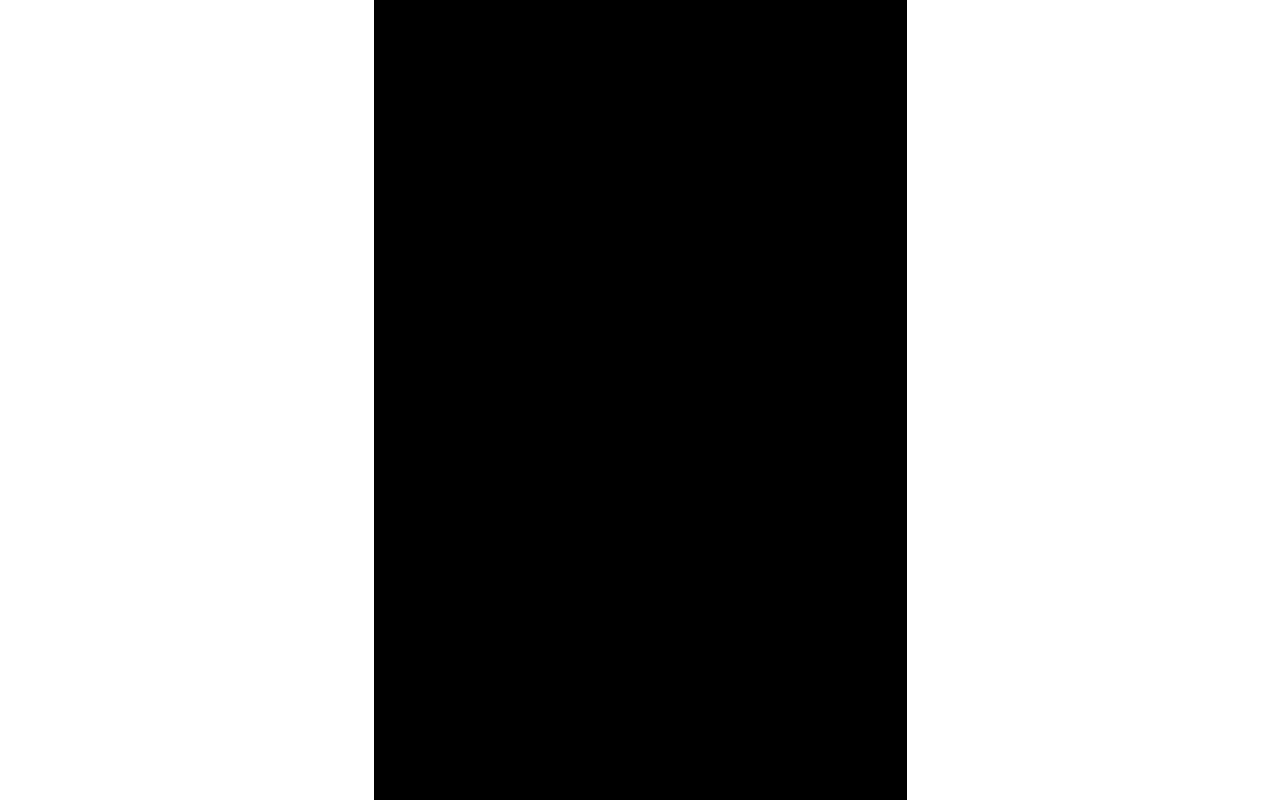
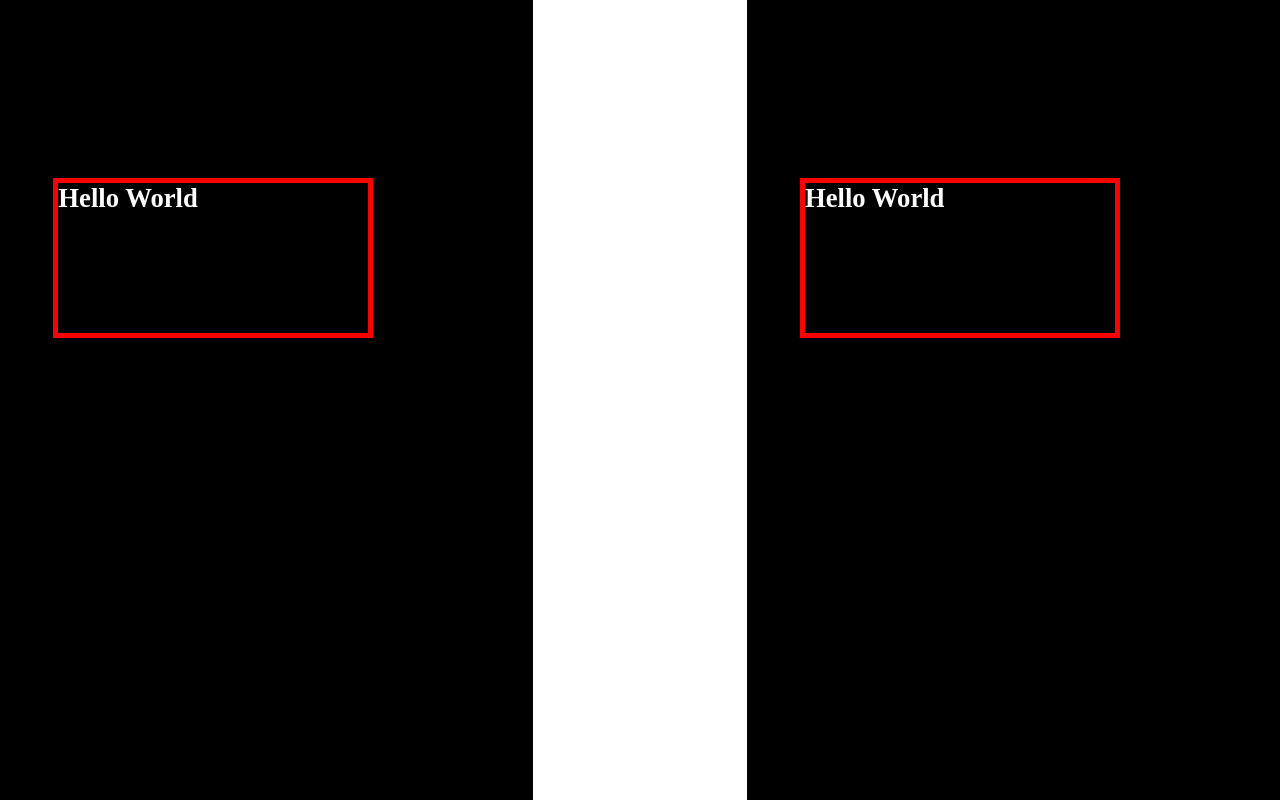
Before and after one commit to Driijko/Uniform-Responsive-Design-Test, a React (Create React App) app: page / in a window 1280 px wide. Built offline with nearby package versions, Linux system fonts and the light colour scheme.

Commit message:
Complete uniform response design

```diff
--- a/src/components/App/App.js
+++ b/src/components/App/App.js
@@ -1,12 +1,14 @@
 import './App.css';
 
 import UniformResponse from "../UniformResponse/UniformResponse";
+import Test from "../Pages/Test";
+function App() {
 
-function App() {
   return (
     <div className="App">
       <UniformResponse>
-
+        <Test />
+        <Test />
       </UniformResponse>
     </div>
   );
--- /dev/null
+++ b/src/components/Pages/Test.js
@@ -0,0 +1,27 @@
+export default function Test({width, height, children}) {
+
+    const style1 = {
+        position: "absolute",
+        boxSizing: "border-box",
+        width: `${width}px`,
+        height: `${height}px`,
+        backgroundColor: "black",
+        color: "white",
+    };
+
+    const style2 = {
+        fontSize: `${width / 20}px`,
+        position: "absolute",
+        top: "20%",
+        left: "10%",
+        width: "60%",
+        height: "20%",
+        boxSizing: "border-box",
+        border: "5px solid red",
+    }
+    return (
+        <div style={style1}>
+            <h1 style={style2}>Hello World</h1>
+        </div>
+    )
+}
--- /dev/null
+++ b/src/components/UniformResponse/ContainerGrid.js
@@ -0,0 +1,18 @@
+import styled, {css} from "styled-components";
+
+function gridDivisions(num) {
+    let result = "";
+    for (let i = 0 ; i < num ; i++) {
+        result += "1fr ";
+    }
+    return result;
+}
+
+const ContainerGrid = styled.div`${props=>css`
+    display: grid;
+    grid-template-rows: ${gridDivisions(props.rowNum)};
+    grid-template-columns: ${gridDivisions(props.colNum)};
+    gap: ${props.gap}px;
+`}`;
+
+export default ContainerGrid;
--- /dev/null
+++ b/src/components/UniformResponse/LayerContainer.js
@@ -0,0 +1,9 @@
+import styled, {css} from "styled-components";
+
+const LayerContainer = styled.div`${props => css`
+    position: relative;
+    width: ${props.width}px;
+    height: ${props.height}px;
+`}`;
+
+export default LayerContainer;
--- a/src/components/UniformResponse/UniformLayerContainer.js
+++ /dev/null
@@ -1,12 +0,0 @@
-import styled, {css} from "styled-components";
-
-const UniformLayerContainer = styled.div`${props => css`
-    box-sizing: border-box;
-    width: ${props.width}px;
-    height: ${props.height}px;
-
-    background-color: black;
-    color: white;
-`}`;
-
-export default UniformLayerContainer;
--- a/src/components/UniformResponse/UniformResponse.js
+++ b/src/components/UniformResponse/UniformResponse.js
@@ -1,84 +1,133 @@
-import {useState, useEffect} from "react";
-import styled, {css} from "styled-components";
+import React, {useState, useEffect} from "react";
 
-import UniformLayerContainer from "./UniformLayerContainer";
+import ContainerGrid from "./ContainerGrid";
+import LayerContainer from "./LayerContainer";
 
-export default function UniformResponse(props) {
+import WindowResize from "./WindowResize";
 
-    // Fundamental Aspect Ratio ///////////////////////////////////////////////
+export default function UniformResponse({children}) {
+
+    // FUNDAMENTAL SETTINGS ///////////////////////////////////////////////
     const ratioWidth = 2;
     const ratioHeight = 3;
     const ratio = ratioWidth / ratioHeight;
+    const gapRatio = 1;
 
     // STATE ///////////////////////////////////////////////////////////////////////
 
-    // Size -------------------------------------------------------------------
-    const [width, setWidth] = useState(window.innerWidth);
-    const [height, setHeight] = useState(window.innerHeight);
+    // Styled Div Size ----------------------------------------------------------
+    const [width] = useState(window.innerWidth);
+    const [height] = useState(window.innerHeight);
 
     // Layer Containers ------------------------------------------------------
-    const [layerContainerWidth, setLayerContainerWidth] = useState(null);
-    const [layerContainerHeight, setLayerContainerHeight] = useState(null);
+    const [layerContainerSize] = useState(calcLayerContainerSize());
+    const [secondaryContainer, setSecondaryContainer] = useState(false);
 
-    function calculateLayerContainerSize() {
+    function calcLayerContainerSize() {
+        const layerContainer = {
+            width: null,
+            height: null,
+        };
 
         if (ratio <= 1) {
-            const width = Math.min(
+            layerContainer.width = Math.min(
                 window.innerWidth,
-                Math.round(window.innerHeight * (ratioWidth/ratioHeight))
+                window.innerHeight * (ratioWidth / ratioHeight)
             );
-            setLayerContainerWidth(width);
-            setLayerContainerHeight(Math.round(width * (ratioHeight/ratioWidth)));
+            layerContainer.height = layerContainer.width * (ratioHeight / ratioWidth);
+            return layerContainer;
         }
         else {
-            const height = Math.min(
+            layerContainer.height = Math.min(
                 window.innerHeight,
-                Math.round(window.innerWidth * (ratioHeight/ratioWidth))
+                window.innerWidth * (ratioHeight / ratioWidth)
             );
-            setLayerContainerHeight(height);
-            setLayerContainerWidth(Math.round(height * (ratioWidth/ratioHeight)));
+            layerContainer.width = layerContainer.height * (ratioWidth / ratioHeight);
+            return layerContainer;
         }
     }
 
-    // This makes sure we calculate the layer container size on first render.
-    useEffect(()=> {
-        calculateLayerContainerSize();
-    },[]);
+    // Dual Container --------------------------------------------------------
+    function calcGrid() {
+        const grid = {
+            colNum: 1,
+            rowNum: 1,
+            gap: 0,
+        };
 
-    // DUAL CONTAINER //////////////////////////////////////////////////////////////
-    function setupDualContainer() {
-        if (ratio <= 1) {
-            if (window.innerWidth > layerContainerWidth * 2) {
+        const dualWidth = layerContainerSize.width * 2;
+        const dualHeight = layerContainerSize.height * 2;
 
-            }
+        if (ratio <= 1 && window.innerWidth > dualWidth) {
+            grid.colNum = 2;
+            grid.gap = (window.innerWidth - dualWidth) / gapRatio;
         }
+        else if (ratio > 1 && window.innerHeight > dualHeight){
+            grid.row = 2;
+            grid.gap = (window.innerHeight - dualHeight) / gapRatio;
+        }
+
+        return grid;
     }
 
-    // EVENT HANDLERS ////////////////////////////////////////////////////////////
-    window.addEventListener("resize", () => {
-        calculateLayerContainerSize();
-        setWidth(window.innerWidth);
-        setHeight(window.innerHeight);
+    const [grid] = useState(calcGrid());
+
+    // If our grid settings change, we make sure to respond appropriately
+    // checking to see if we should have a second layer container
+    useEffect(()=> {
+        setSecondaryContainer(grid.colNum === 2 || grid.rowNum === 2);
+    }, [grid]);
+
+    // EVENT HANDLERS //////////////////////////////////////////////////////////
+
+    // Refreshes the page after (delay) milliseconds.
+    const delay = 2000;
+    WindowResize(delay);
+
+    // STYLES ////////////////////////////////////////////////////////////////////
+    const style = {
+        display: "flex",
+        justifyContent: "center",
+        alignItems: "center",
+
+        width: `${width}px`,
+        height: `${height}px`,
+    }
+
+    // CHILDREN ///////////////////////////////////////////////
+    // Here we add props to the child elements, aka uniform layers
+    const uniformLayers = React.Children.map(children, child => {
+        return React.cloneElement(child, {
+            width: layerContainerSize.width,
+            height: layerContainerSize.height,
+        });
     });
-
-    // STYLES /////////////////////////////////////////////////////////////////////
-    const UniformResponseDiv = styled.div`${props=> css`
-        display: flex;
-        justify-content: center;
-        align-items: center;
-
-        width: ${width}px;
-        height: ${height}px;
-    `}`;
 
     // RENDER //////////////////////////////////////////////////////////////////
     return (
-        <UniformResponseDiv>
-            <UniformLayerContainer
-                width={layerContainerWidth}
-                height={layerContainerHeight}
+        <div style={style}>
+            <ContainerGrid
+                colNum={grid.colNum}
+                rowNum={grid.rowNum}
+                gap={grid.gap}
             >
-            </UniformLayerContainer>
-        </UniformResponseDiv>
+                <LayerContainer
+                    width={layerContainerSize.width}
+                    height={layerContainerSize.height}
+                >
+                    {uniformLayers[0]}
+                </LayerContainer>
+                {
+                    secondaryContainer ?
+                    <LayerContainer
+                        width={layerContainerSize.width}
+                        height={layerContainerSize.height}
+                    >
+                        {uniformLayers[1]}
+                    </LayerContainer>
+                    : null
+                }
+            </ContainerGrid>
+        </div>
     )
 }
--- /dev/null
+++ b/src/components/UniformResponse/WindowResize.js
@@ -0,0 +1,19 @@
+import {useEffect} from "react";
+
+export default function WindowResize(delay) {
+
+    useEffect(() => {
+        let timeoutId = null;
+
+        const resizeListener = () => {
+            clearTimeout(timeoutId);
+            timeoutId = setTimeout(()=> window.location.reload(), delay);
+        }
+
+        window.addEventListener('resize', resizeListener);
+
+        return () => {
+            window.removeEventListener('resize', resizeListener);
+        }
+    }, [])
+}
```
Also changed, not shown: src/components/UniformResponse/UniformLayerTemplate.js (added, +13 -0 lines), 2 other files (tests, documents, lock files or other folders).
